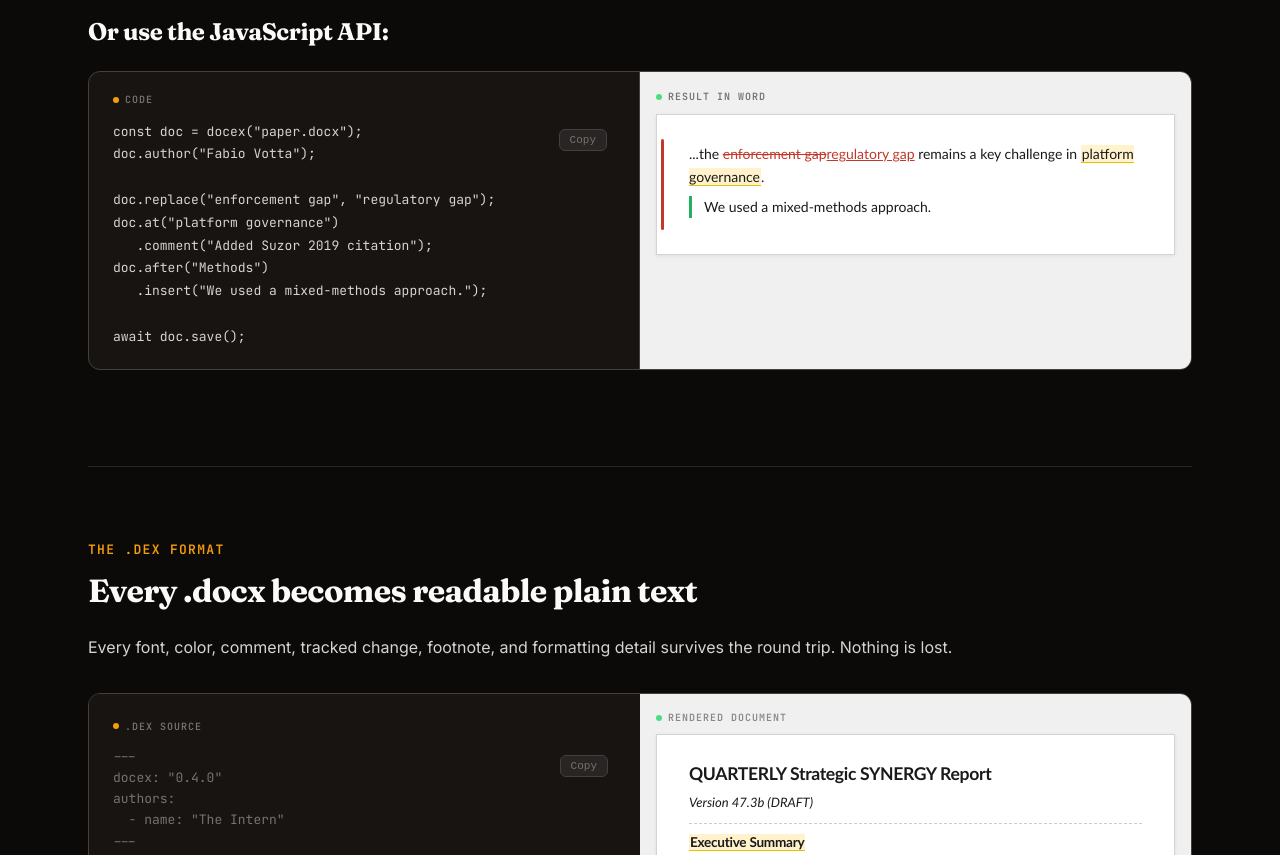
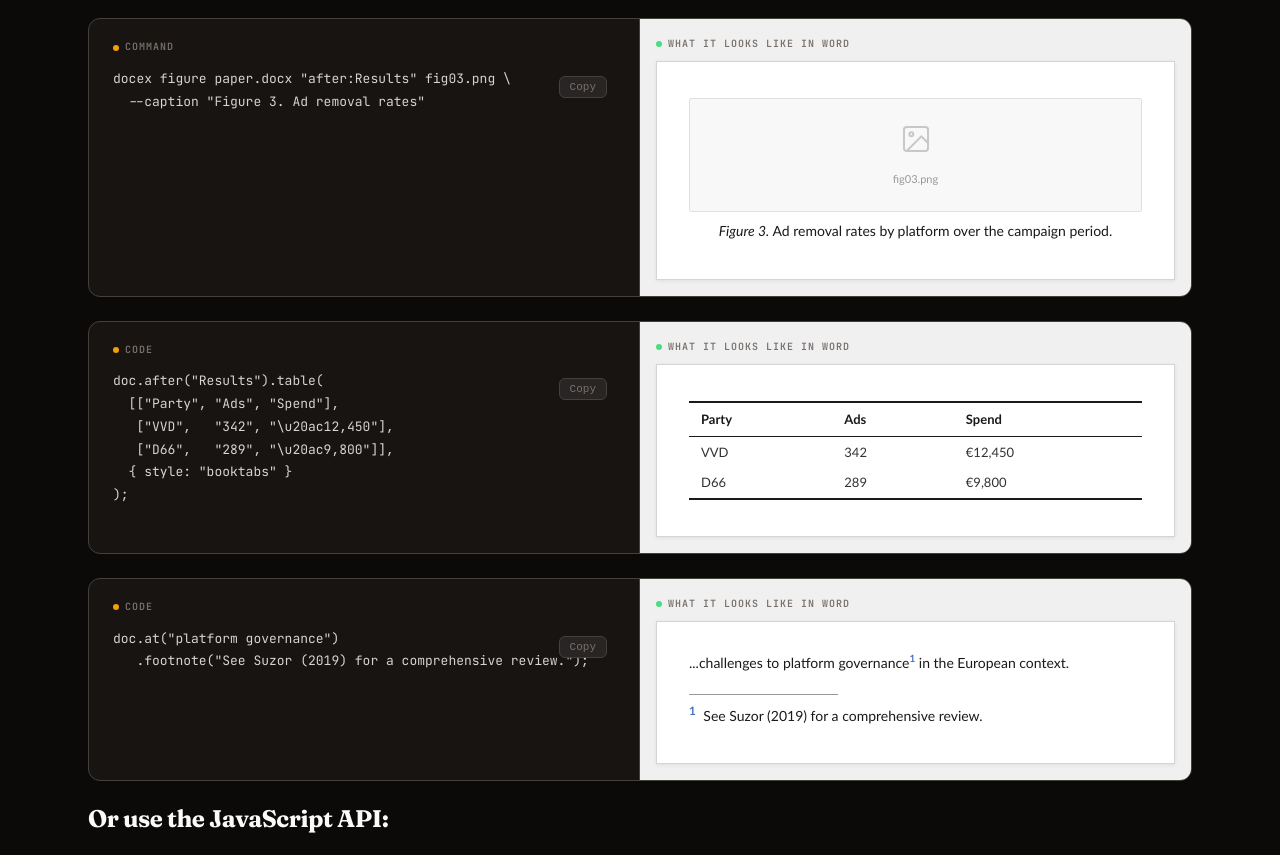
Before and after one commit to favstats/docex, a website: page docs/index.html in a window 1280 px wide. Shown: the part 2460-3315 px from the top of the page. Drawn offline with Linux system fonts and the light colour scheme.

Commit message:
feat: showcase figures, tables, footnotes on website
New code+output examples on the home page:
- Figure insertion: CLI command + Word-like placeholder with icon,
  filename, and italic caption
- Booktabs table: JS API + Word-rendered table with academic styling
  (top/bottom rules, clean alignment)
- Footnote: JS API + Word-style superscript ref with footnote area
  at bottom (partial rule, small text)

Updated features grid to reflect all new capabilities:
- "Comments & tracked changes" (merged, mentions inline anchors)
- "Headers, footers, sections" (new cell)
- "Journal styles & citations" (mentions footnotes/endnotes)
- "40+ OOXML features" (new cell, lists everything preserved)

Updated MCP capability list to 8 items covering all new features.

```diff
--- a/docs/index.html
+++ b/docs/index.html
@@ -147,6 +147,73 @@
       </div>
     </div>
 
+    <!-- Example 4: Insert a figure -->
+    <div class="code-output reveal">
+      <div class="code-output-code">
+        <div class="code-output-label">Command</div>
+        <pre><code>docex figure paper.docx "after:Results" fig03.png \
+  --caption "Figure 3. Ad removal rates"</code></pre>
+      </div>
+      <div class="code-output-result word-page">
+        <div class="result-label">What it looks like in Word</div>
+        <div class="word-body">
+          <div class="word-figure-placeholder">
+            <div class="word-figure-icon">
+              <svg width="32" height="32" viewBox="0 0 24 24" fill="none" stroke="#999" stroke-width="1.5"><rect x="3" y="3" width="18" height="18" rx="2"/><circle cx="8.5" cy="8.5" r="1.5"/><path d="M21 15l-5-5L5 21"/></svg>
+            </div>
+            <div class="word-figure-label">fig03.png</div>
+          </div>
+          <p class="word-caption"><em>Figure 3.</em> Ad removal rates by platform over the campaign period.</p>
+        </div>
+      </div>
+    </div>
+
+    <!-- Example 5: Insert a table -->
+    <div class="code-output reveal">
+      <div class="code-output-code">
+        <div class="code-output-label">Code</div>
+        <pre><code>doc.after("Results").table(
+  [["Party", "Ads", "Spend"],
+   ["VVD",   "342", "\u20ac12,450"],
+   ["D66",   "289", "\u20ac9,800"]],
+  { style: "booktabs" }
+);</code></pre>
+      </div>
+      <div class="code-output-result word-page">
+        <div class="result-label">What it looks like in Word</div>
+        <div class="word-body">
+          <table class="word-table-booktabs">
+            <thead>
+              <tr><th>Party</th><th>Ads</th><th>Spend</th></tr>
+            </thead>
+            <tbody>
+              <tr><td>VVD</td><td>342</td><td>&euro;12,450</td></tr>
+              <tr><td>D66</td><td>289</td><td>&euro;9,800</td></tr>
+            </tbody>
+          </table>
+        </div>
+      </div>
+    </div>
+
+    <!-- Example 6: Add a footnote -->
+    <div class="code-output reveal">
+      <div class="code-output-code">
+        <div class="code-output-label">Code</div>
+        <pre><code>doc.at("platform governance")
+   .footnote("See Suzor (2019) for a comprehensive review.");</code></pre>
+      </div>
+      <div class="code-output-result word-page">
+        <div class="result-label">What it looks like in Word</div>
+        <div class="word-body">
+          <p>...challenges to platform governance<sup class="word-footnote-ref">1</sup> in the European context.</p>
+          <div class="word-footnote-area">
+            <hr class="word-footnote-rule">
+            <p class="word-footnote-text"><sup>1</sup> See Suzor (2019) for a comprehensive review.</p>
+          </div>
+        </div>
+      </div>
+    </div>
+
     <!-- JS API version -->
     <h3 class="reveal">Or use the JavaScript API:</h3>
     <div class="code-output reveal">
@@ -232,32 +299,32 @@ WHO WROTE THIS???
       <div class="feature-cell">
         <span class="feature-tag">Editing</span>
         <h3>Text &amp; formatting</h3>
-        <p>Replace, insert, delete, bold, italic, underline, highlight, color, strikethrough, superscript, subscript, small caps, code formatting.</p>
+        <p>Replace, insert, delete with full formatting: bold, italic, underline (all types), strikethrough, font size, small caps, all caps, color, highlight, superscript, subscript.</p>
       </div>
       <div class="feature-cell">
         <span class="feature-tag">Review</span>
-        <h3>Comments</h3>
-        <p>Add comments anchored to text, reply to existing comments, resolve, export. Manages all 5 OOXML comment files automatically.</p>
-      </div>
-      <div class="feature-cell">
-        <span class="feature-tag">Review</span>
-        <h3>Tracked changes</h3>
-        <p>Every edit is tracked by default. Accept or reject changes individually or in bulk. Compare two document versions with diff.</p>
+        <h3>Comments &amp; tracked changes</h3>
+        <p>Comments anchored to specific text with inline markers. Tracked changes preserve formatting. Move tracking, format changes, accept/reject individually or in bulk.</p>
       </div>
       <div class="feature-cell">
         <span class="feature-tag">Media</span>
         <h3>Figures &amp; tables</h3>
-        <p>Insert images with auto-dimensions and relationship management. Create tables with booktabs styling. Bullet and numbered lists.</p>
+        <p>Insert images with auto-dimensions. Tables with booktabs styling, cell merging, borders, shading, and widths. Bullet and numbered lists.</p>
+      </div>
+      <div class="feature-cell">
+        <span class="feature-tag">Structure</span>
+        <h3>Headers, footers, sections</h3>
+        <p>Headers and footers decompiled per-section. Multiple section properties: page size, orientation, columns, margins. Field codes, bookmarks, cross-references.</p>
       </div>
       <div class="feature-cell">
         <span class="feature-tag">Academic</span>
-        <h3>Journal styles</h3>
-        <p>Built-in presets for Political Communication, APA 7, JCMC, JoC. Sets fonts, margins, spacing, and headers automatically.</p>
+        <h3>Journal styles &amp; citations</h3>
+        <p>Built-in presets for Political Communication, APA 7, JCMC, JoC. Zotero citation injection. Footnotes and endnotes with rich formatting.</p>
       </div>
       <div class="feature-cell">
-        <span class="feature-tag">Academic</span>
-        <h3>Submission tools</h3>
-        <p>Word count, anonymize for blind review, Zotero citation injection, response letter generation, submission validation.</p>
+        <span class="feature-tag">Round-trip</span>
+        <h3>40+ OOXML features</h3>
+        <p>Lossless .dex round-trip preserves tabs, bookmarks, hyperlinks, math equations, text boxes, content controls, ruby text, field codes, and embedded objects.</p>
       </div>
     </div>
   </section>
@@ -286,10 +353,12 @@ WHO WROTE THIS???
         <div class="result-label">What the agent can do</div>
         <ul class="capability-list">
           <li>Replace text with tracked changes</li>
-          <li>Add reviewer comments and replies</li>
-          <li>Insert figures, tables, footnotes</li>
+          <li>Add comments anchored to specific text</li>
+          <li>Insert figures, tables, footnotes, endnotes</li>
           <li>Apply journal formatting presets</li>
-          <li>Decompile/compile .dex round-trips</li>
+          <li>Lossless .dex round-trip (40+ OOXML features)</li>
+          <li>Headers, footers, field codes, bookmarks</li>
+          <li>Math equations, content controls, text boxes</li>
           <li>Validate for submission</li>
         </ul>
       </div>
--- a/docs/style.css
+++ b/docs/style.css
@@ -641,6 +641,93 @@ p { margin-bottom: 1rem; font-size: var(--text-base); }
 .word-comment-popup .word-comment-connector { display: none; }
 
 /* Word status bar */
+/* Word figure placeholder */
+.word-figure-placeholder {
+  background: #f8f8f8;
+  border: 1px solid #e0e0e0;
+  border-radius: 2px;
+  padding: 24px;
+  text-align: center;
+  margin: 8px 0;
+}
+.word-figure-icon { margin-bottom: 8px; opacity: 0.5; }
+.word-figure-label {
+  font-size: 11px;
+  color: #999;
+  font-family: 'Calibri', sans-serif;
+}
+.word-caption {
+  font-size: 12px;
+  color: #444;
+  text-align: center;
+  margin: 4px 0 0;
+  font-family: 'Calibri', sans-serif;
+}
+
+/* Word booktabs table */
+.word-table-booktabs {
+  width: 100%;
+  border-collapse: collapse;
+  font-family: 'Calibri', 'Carlito', sans-serif;
+  font-size: 13px;
+  margin: 8px 0;
+}
+.word-table-booktabs thead tr {
+  border-top: 2px solid #1a1a1a;
+  border-bottom: 1px solid #1a1a1a;
+}
+.word-table-booktabs th {
+  padding: 6px 12px;
+  font-weight: 600;
+  text-align: left;
+  background: none;
+  color: #1a1a1a;
+  border: none;
+  border-bottom: 1px solid #1a1a1a;
+}
+.word-table-booktabs td {
+  padding: 5px 12px;
+  border: none;
+  border-bottom: none;
+  color: #333;
+}
+.word-table-booktabs tbody tr:last-child {
+  border-bottom: 2px solid #1a1a1a;
+}
+.word-table-booktabs tbody tr:hover td {
+  background: rgba(0,0,0,0.02);
+}
+
+/* Word footnote */
+.word-footnote-ref {
+  color: #4472c4;
+  font-size: 10px;
+  font-weight: 600;
+  cursor: default;
+}
+.word-footnote-area {
+  margin-top: 20px;
+  padding-top: 0;
+}
+.word-footnote-rule {
+  border: none;
+  border-top: 1px solid #999;
+  width: 33%;
+  margin: 0 0 6px;
+}
+.word-footnote-text {
+  font-size: 10px;
+  color: #555;
+  line-height: 1.4;
+  margin: 0;
+  font-family: 'Calibri', sans-serif;
+}
+.word-footnote-text sup {
+  color: #4472c4;
+  font-weight: 600;
+  margin-right: 4px;
+}
+
 .word-status-bar {
   display: flex;
   justify-content: space-between;
```
